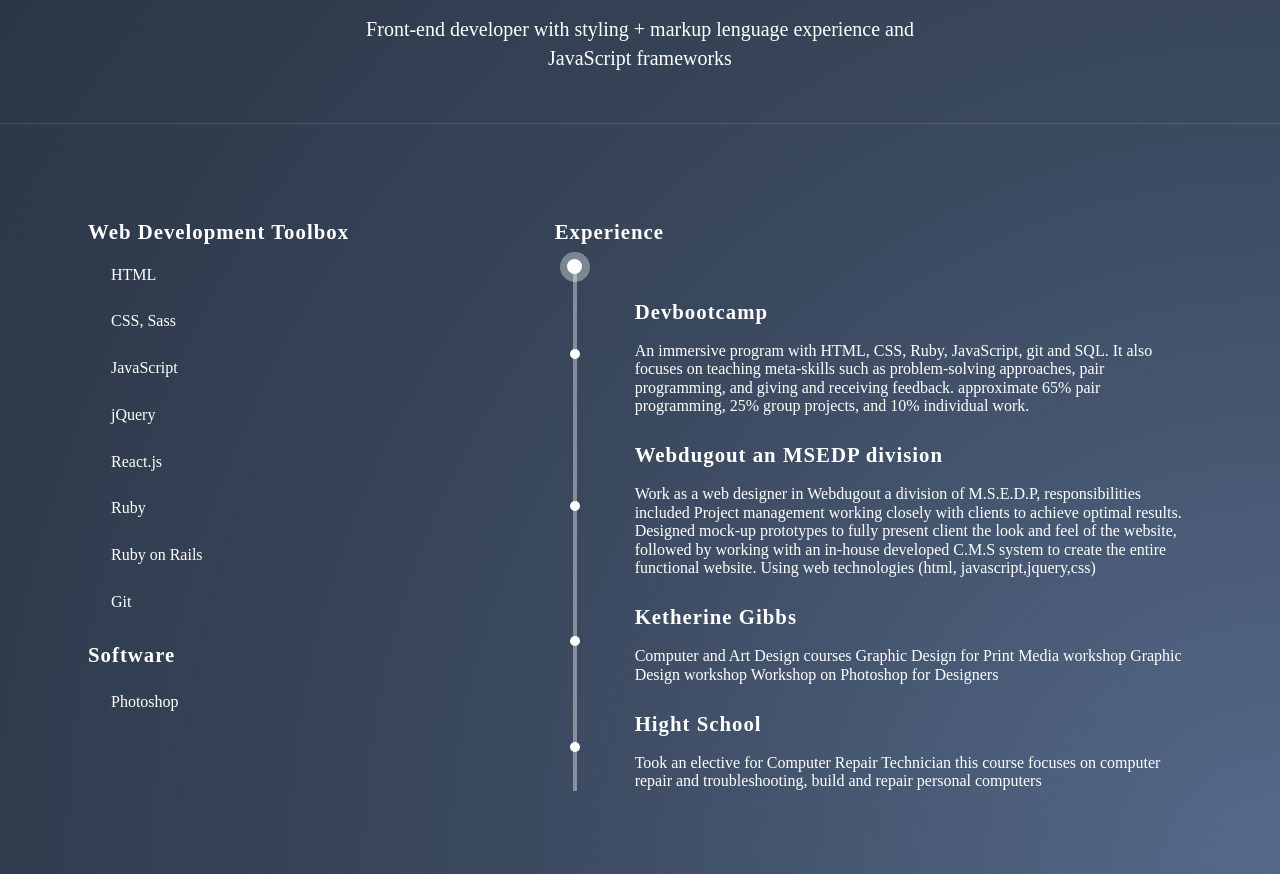
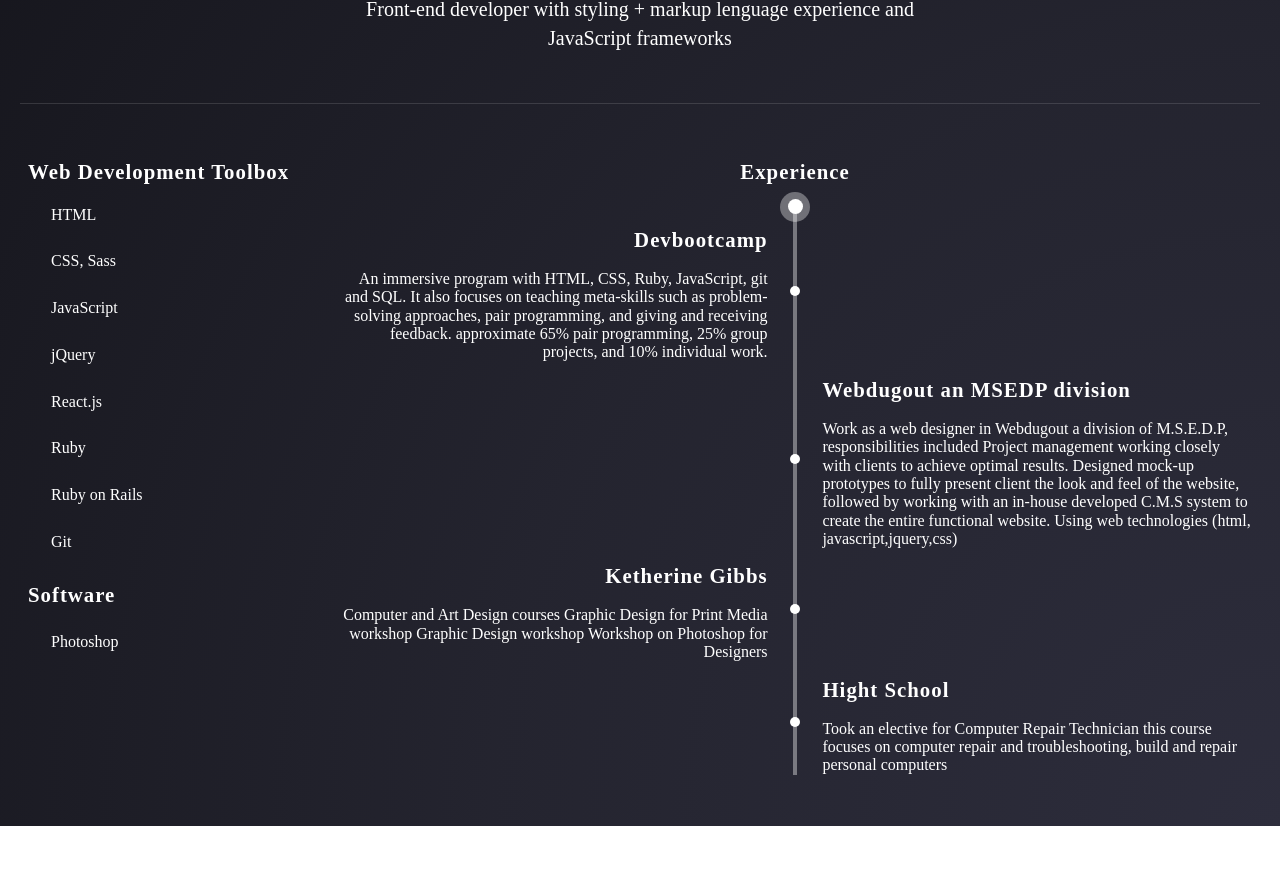
Before and after one commit to savagesnake/portfolioReact, a React app: page / in a window 1280 px wide. Shown: the part 1287-2161 px from the top of the page. After the commit the page ends 2113 px from the top, so only its background shows below. Built offline with nearby package versions, Linux system fonts and the light colour scheme; some icons are missing.

Commit message:
update the developer timeline

```diff
--- a/src/components/About.js
+++ b/src/components/About.js
@@ -4,7 +4,7 @@ let  profilePic = require("../../public/images/profileImage.jpg")
 export default class About extends Component{
   render(){
     return(
-        <div className="content">
+        <div className="contain content">
         <header>
         <h2 className="page-title">About</h2>
         </header>
--- a/src/components/Developer.js
+++ b/src/components/Developer.js
@@ -8,15 +8,15 @@ export default class Developer extends Component{
   render(){
     return(
       <div className='developer-bg'>
-      <div className="contain">
+      <div className="contain content">
           <header className="heading-panel-container">
             <h2 className="page-title">Front-End DEveloper</h2>
             <p>Front-end developer with styling + markup lenguage experience and JavaScript frameworks</p>
           </header>
-        <div className="content">
+
           <article className="tool-box">
             <div className="row">
-              <div className="col-wd-4 col-md-5">
+              <div className="col-sm-12 col-md-5 col-wd-3 ">
                 <h3>Web Development Toolbox</h3>
                 <ul>
                 <li><i className="dev-icon devicon-html5-plain"></i> <span>HTML</span></li>
@@ -33,39 +33,39 @@ export default class Developer extends Component{
                   <li><i className="dev-icon devicon-photoshop-plain"></i> Photoshop</li>
                 </ul>
               </div>
-              <div className="col-wd-8 col-md-7">
-               <h3>Experience</h3>
+              <div className="col-sm-12 col-md-5 col-wd-9">
+               <h3 className="timeline-title">Experience</h3>
                <section id="timeline">
                     <div className="pin top-pin">
                       <span className="circle-bg"></span>
                       <span className="pin-circle"></span>
                     </div>
                     <div className="timeline-block">
-                        <h3>Devbootcamp</h3>
-                        <p>An immersive program with  HTML, CSS, Ruby, JavaScript, git and SQL. It also focuses on teaching meta-skills such as problem-solving approaches, pair programming, and giving and receiving feedback. approximate 65% pair programming, 25% group projects, and 10% individual work.</p>
+                        <div className="timeline-content"><h3>Devbootcamp</h3>
+                        <p>An immersive program with  HTML, CSS, Ruby, JavaScript, git and SQL. It also focuses on teaching meta-skills such as problem-solving approaches, pair programming, and giving and receiving feedback. approximate 65% pair programming, 25% group projects, and 10% individual work.</p></div>
                     </div>
                     <div className="timeline-block">
-                        <h3>Webdugout an MSEDP division</h3>
+                        <div className="timeline-content"><h3>Webdugout an MSEDP division</h3>
                         <p>
                         Work as a web designer in Webdugout a division of M.S.E.D.P, responsibilities included  Project management working closely with clients to achieve optimal results. Designed mock-up prototypes to fully present client the look and feel of the website, followed by working with an in-house developed C.M.S system to create the entire functional website. Using web  technologies (html, javascript,jquery,css)
-                        </p>
+                        </p></div>
                     </div>
                     <div className="timeline-block">
-                        <h3>Ketherine Gibbs</h3>
+                      <div className="timeline-content">  <h3>Ketherine Gibbs</h3>
                         <p>Computer and Art Design courses Graphic Design for Print Media workshop Graphic Design workshop Workshop on Photoshop for Designers
-                        </p>
+                        </p></div>
                     </div>
                     <div className="timeline-block">
-                        <h3>Hight School</h3>
+                        <div className="timeline-content"><h3>Hight School</h3>
                         <p>
                         Took an elective for Computer Repair Technician this  course focuses on computer repair and troubleshooting, build and repair personal computers
-                        </p>
+                        </p></div>
                     </div>
                </section>
               </div>
             </div>
           </article>
-        </div>
+
         </div>
       </div>
     )
--- a/styles/base.scss
+++ b/styles/base.scss
@@ -39,8 +39,7 @@ ul{
 }
 
 .content{
-  padding:40px;
-  max-width: 1200px;
+  padding:20px;
   margin:0 auto;
 }
 
--- a/styles/grid.scss
+++ b/styles/grid.scss
@@ -15,16 +15,17 @@ $max: 12;
   float: left;
 }
 
-@include desktop{
+@include phone{
   @for $i from 1 through $max{
     $equ: (100% / $max) * $i;
-      .row .col-wd-#{$i}{
-        width:$equ;
+    .row .col-sm-#{$i}{
+      width:$equ;
     }
     // end of loop
   }
-// end of include desktop
+  // end of include desktop
 }
+
 @include tablet{
   @for $i from 1 through $max{
     $equ: (100% / $max) * $i;
@@ -35,13 +36,14 @@ $max: 12;
   }
 // end of include desktop
 }
-@include phone{
+
+@include desktop{
   @for $i from 1 through $max{
     $equ: (100% / $max) * $i;
-      .row .col-sm-#{$i}{
-        width:$equ;
+    .row .col-wd-#{$i}{
+      width:$equ;
     }
     // end of loop
   }
-// end of include desktop
+  // end of include desktop
 }
--- a/styles/header.scss
+++ b/styles/header.scss
@@ -51,7 +51,8 @@
   height:100%;
     .header-inner-wrap{
       // background-color: rgba(21, 24, 25, 0.93);
-      background-color: rgba(20, 19, 31, 0.95);
+      // background-color: rgba(20, 19, 31, 0.95);
+      background-color: rgba(23, 23, 30, 0.9);
       height:100%;
       position:relative;
       z-index:0;
--- a/styles/page-sections.scss
+++ b/styles/page-sections.scss
@@ -46,7 +46,8 @@
   background-color: #2a3545;
   // background: radial-gradient(circle farthest-corner at 100% 100%, #46b4cd, #275a73, #18314a);
   // background: radial-gradient(circle farthest-corner at 100% 100%, #3c3956, #232133, #14121d);
-  background: radial-gradient(circle farthest-corner at 100% 100%, #556a8a, #3a485d, #2a3545);
+  // background: radial-gradient(circle farthest-corner at 100% 100%, #556a8a, #3a485d, #2a3545);
+  background: radial-gradient(circle farthest-corner at 100% 100%, #2d2d3c, #24242f, #16161d);
           .heading-panel-container{
       border-bottom: 1px solid rgba(255, 255, 255, 0.13);
     }
@@ -85,6 +86,12 @@
   }
 }
 
+
+@include desktop{
+  .timeline-title{
+    text-align: center;;
+  }
+}
 // timeline
 #timeline{
   position:relative;
@@ -95,6 +102,63 @@
     width:4px;
     height:100%;
     left:18px;
+  }
+  @include desktop{
+    &:before{
+      left:0;
+      right:0;
+      margin:auto;
+    }
+    .timeline-block{
+      padding:0px;
+    }
+    .timeline-block:nth-child(even){
+       text-align:right;
+
+    }
+    .timeline-block:nth-child(odd) .timeline-content{
+       float:right;
+    }
+    // end desktop
+  }
+  // end timeline
+}
+
+.timeline-block{
+  position: relative;
+  padding-left: 50px;
+  margin: 8px 0px;
+  p{
+    margin: 0px;
+  }
+
+  &:before{
+    content:'';
+    display: inline-block;
+    width:10px;
+    height:10px;
+    margin:auto;
+    position:absolute;
+    left:15px;
+    top:0;
+    bottom: 0;
+    background-color: #fff;
+    @include border-radius(50%);
+  }
+  &:after{
+    content:'';
+    display: block;
+    clear: both;
+  }
+  @include desktop{
+    &:before{
+      left:0;
+      right:0;
+      margin: auto;
+    }
+    .timeline-content{
+        width:47%;
+    }
   }
 }
 
@@ -125,26 +189,7 @@
     width: 15px;
     height: 15px;
   }
-}
-
-.timeline-block{
-  position: relative;
-  padding-left: 80px;
-  margin: 20px 0px;
-  p{
-    margin: 0px;
-  }
-  &:before{
-    content:'';
-    display: inline-block;
-    width:10px;
-    height:10px;
-    margin:auto;
-    position:absolute;
-    left:15px;
-    top:0;
-    bottom: 0;
-    background-color: #fff;
-    @include border-radius(50%);
+  @include desktop{
+      margin:0 auto;
   }
 }
```
